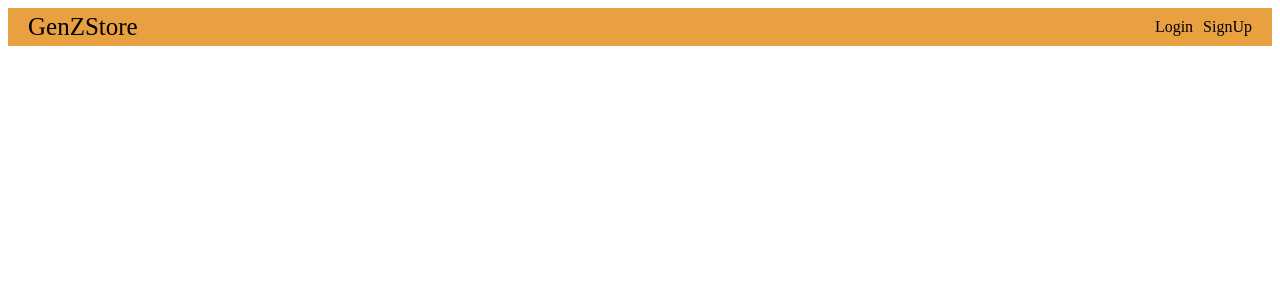
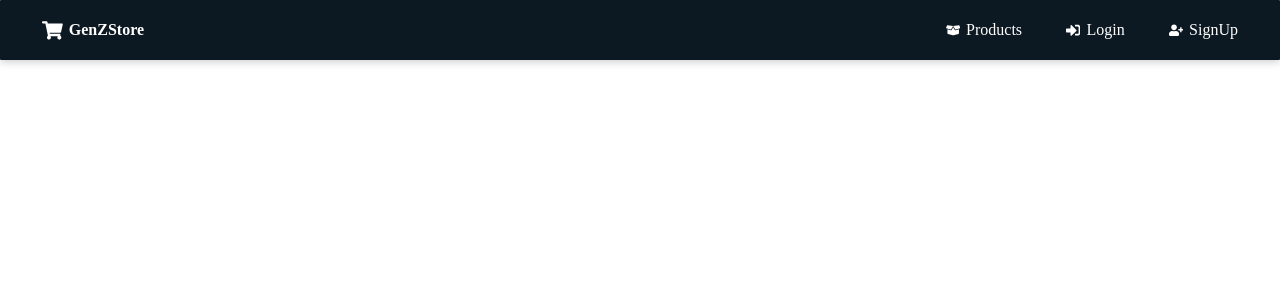
Before and after one commit to cgdhanush/genzstore-frontend, a React (Vite) app: page / in a window 1280 px wide. Shown: the top 300 px of the page. Built offline with nearby package versions, Linux system fonts and the light colour scheme.

Commit message:
update navbar

```diff
--- a/src/components/Navbar.css
+++ b/src/components/Navbar.css
@@ -1,34 +1,88 @@
+/* Reset some default styles */
+* {
+  margin: 0;
+  padding: 0;
+  box-sizing: border-box;
+}
+
 .nav {
   display: flex;
   justify-content: space-between;
   align-items: center;
-  padding: 5px 20px;
-  background-color: #e9a041;
+  background: #0c1922;
+  color: white;
+  padding: 0 2rem;
+  height: 60px;
+  box-shadow: 0 2px 8px rgba(0, 0, 0, 0.2);
+  border-radius: 1px;
+}
+
+.site-title {
+  font-size: 1.5rem;
+  font-weight: bold;
+  text-decoration: none;
+  color: #38bdf8;
+  display: flex;
+  align-items: center;
+  gap: 8px;
+}
+
+.logo-icon {
+  font-size: 1.3rem;
 }
 
 .nav ul {
-  margin: 0;
-  padding: 0;
   list-style: none;
   display: flex;
-  gap: 10px;
+  gap: 1.5rem;
 }
+
+.nav li {
+  display: flex;
+  align-items: center;
+}
+
 .nav a {
-  color: inherit;
   text-decoration: none;
+  color: white;
+  font-size: 1rem;
+  display: flex;
+  align-items: center;
+  gap: 6px;
+  transition: 0.3s;
+  padding: 6px 10px;
+  border-radius: 6px;
 }
 
 .nav a:hover {
-  color: #a11d1d;
+  background: #1e293b;
+  color: #38bdf8;
 }
 
-.nav.li.active {
-  background-color: beige;
+.icon {
+  font-size: 0.9rem;
 }
 
-.nav.li:hover {
-  background-color: rgb(221, 221, 56);
+/* Responsive */
+@media (max-width: 768px) {
+  .nav {
+    flex-direction: column;
+    height: auto;
+    padding: 1rem;
+  }
+
+  .nav ul {
+    flex-direction: column;
+    width: 100%;
+    margin-top: 10px;
+  }
+
+  .nav li {
+    width: 100%;
+  }
+
+  .nav a {
+    width: 100%;
+    justify-content: center;
+  }
 }
-.site-title {
-  font-size: 25px;
-}
--- a/src/components/Navbar.jsx
+++ b/src/components/Navbar.jsx
@@ -1,17 +1,39 @@
 import "./Navbar.css";
+import {
+  FaShoppingCart,
+  FaBoxOpen,
+  FaSignInAlt,
+  FaUserPlus,
+} from "react-icons/fa";
+
 const Navbar = () => {
   return (
     <nav className="nav">
       <a href="/" className="site-title">
+        <FaShoppingCart className="logo-icon" />
         GenZStore
       </a>
 
       <ul>
         <li>
-          <a href="/login">Login</a>
+          <a href="/products">
+            <FaBoxOpen className="icon" />
+            Products
+          </a>
         </li>
+
         <li>
-          <a href="/signup">SignUp</a>
+          <a href="/login">
+            <FaSignInAlt className="icon" />
+            Login
+          </a>
+        </li>
+
+        <li>
+          <a href="/signup">
+            <FaUserPlus className="icon" />
+            SignUp
+          </a>
         </li>
       </ul>
     </nav>
```
